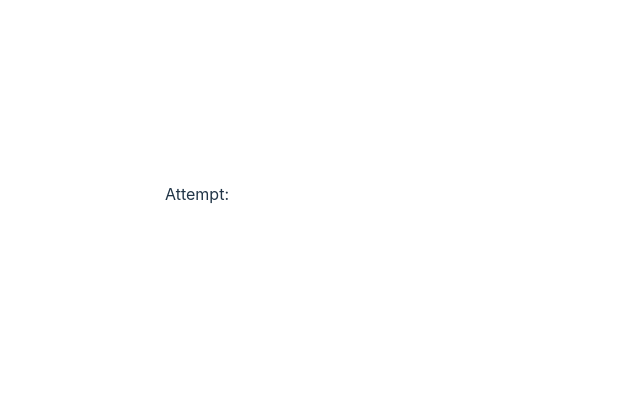
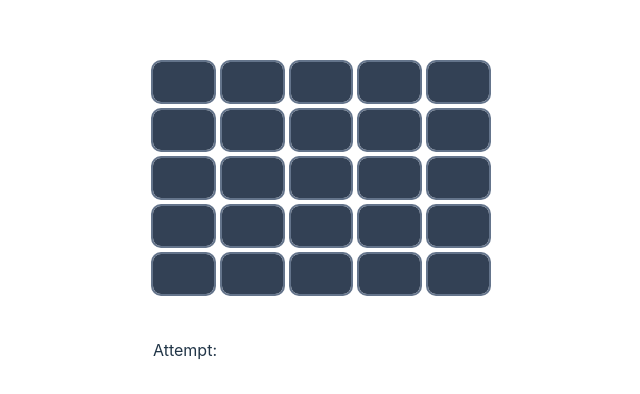
Before and after one commit to Tristan-Muggridge/wordle-ts, a React (Vite) app in the folder wordle-ts/: page / in a window 1280 px wide. Shown: the part 206-600 px from the top of the page, without its empty margins (319-959 px from the left). Built offline with nearby package versions, Linux system fonts and the light colour scheme.

Commit message:
implementing classes

```diff
--- a/wordle-ts/src/App.tsx
+++ b/wordle-ts/src/App.tsx
@@ -1,43 +1,99 @@
-import { ChangeEvent, FormEvent, useRef, useState } from 'react'
+import { ChangeEvent, FormEvent, useEffect, useRef, useState } from 'react'
 import reactLogo from './assets/react.svg'
 import viteLogo from '/vite.svg'
 import './App.css'
 
+enum CharacterStatus {
+	Correct = "Correct",
+	Close = "Close",
+	Incorrect = "Incorrect",
+	None = "None"
+}
+
+interface IWordMap {
+	[key: string]: number
+}
+
+class Character {
+	value: string
+	status: CharacterStatus
+
+	constructor(value: string, status: CharacterStatus) {
+		this.value = value;
+		this.status = status;
+	}
+}
+
+class Attempt {
+	letters: Character[];
+
+	constructor(attempt: string) {
+		this.letters = attempt.split("").map( char => new Character(char, CharacterStatus.None))
+	}
+}
+
+
+
 function App() {
 	const [target, setTarget] = useState("words")
-  const [attempts, setAttempts] = useState<string[]>([])
+	const [attempts, setAttempts] = useState<Attempt[]>(new Array(5).fill(new Attempt("     ")))
 	const [attempt, setAttempt] = useState("");
+	const [attemptQty, setAttemptQty] = useState(0);
+	const attemptInput = useRef<HTMLInputElement>(null);
+	const [targetMap, setTargetMap] = useState<IWordMap>({});
 
-  const attemptInput = useRef<HTMLInputElement>(null);
+	useEffect(()=> {
+		const output: { [key: string]: number } = {};
+		target.split('').forEach((char: string, index: number) => output[char] = index);
+		setTargetMap({...output})
+	}, [target])
 
 	const handleKeydown = (e: ChangeEvent<HTMLInputElement>) => {
 		const {target: {value: currentVal}} = e
 		if (currentVal.length <= 5) setAttempt(currentVal);
 	}
 
+	const analyseAttempt = () => {
+		console.debug(attempt.split('').map((char, index: number) => targetMap[char] >= 0 ? (targetMap[char] == index ? index : targetMap[char] ) : null  ))
+	}
+
 	const handleSubmit = (e: FormEvent<HTMLFormElement>) => {
 		e.preventDefault();
 		console.debug("submitted: ", attempt);
 
-    setAttempts([attempt, ...attempts])
-    setAttempt("")
+		analyseAttempt();
+
+		setAttempt("");
+		setAttemptQty(attemptQty+1);
 	}
 
 	return (
 		<div className="App">
 
-    <form className='' onSubmit={handleSubmit}>
-      <label htmlFor="attempt">Attempt:</label>
+			<ul className='grid grid-cols-5 gap-2 my-10'>
+
+			{
+				attempts.map( attempt => {
+					return attempt.letters.map( letter => {
+						return <ol className='p-2 bg-slate-700 rounded-lg outline outline-slate-500 outline-2'><pre> {letter.value ? letter.value : ''} </pre></ol>
+					})
+				})
+			}
+			</ul>
+
+			{ attemptQty < 5 &&  <form className='' onSubmit={handleSubmit}>
+				<label htmlFor="attempt" className=''>Attempt:</label>
 				<input
+					className='mx-2 rounded-lg p-1'
 					type="text"
 					id="attempt"
 					onChange={handleKeydown}
 					value={attempt}
 					ref={attemptInput} />
-    </form>
+			</form>}
 
 		</div>
   	)
 }
 
-export default App
+export default App;
```
Lines whose indentation alone changed are shown as unchanged.
